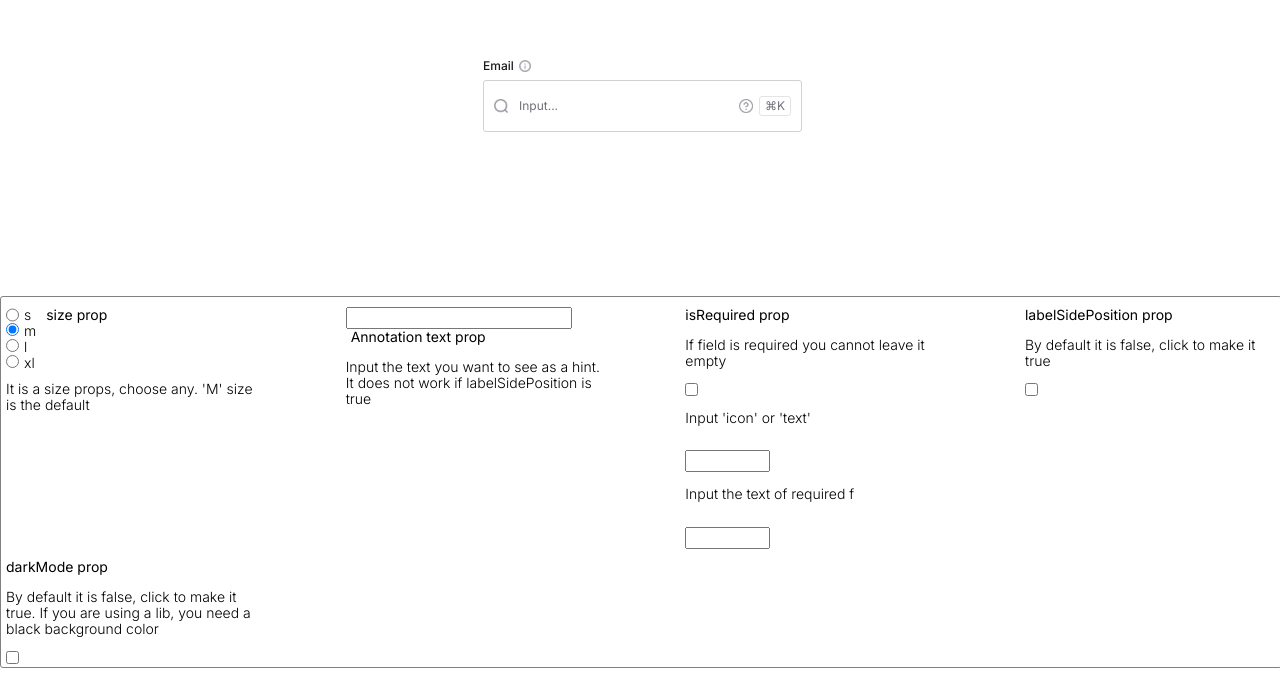
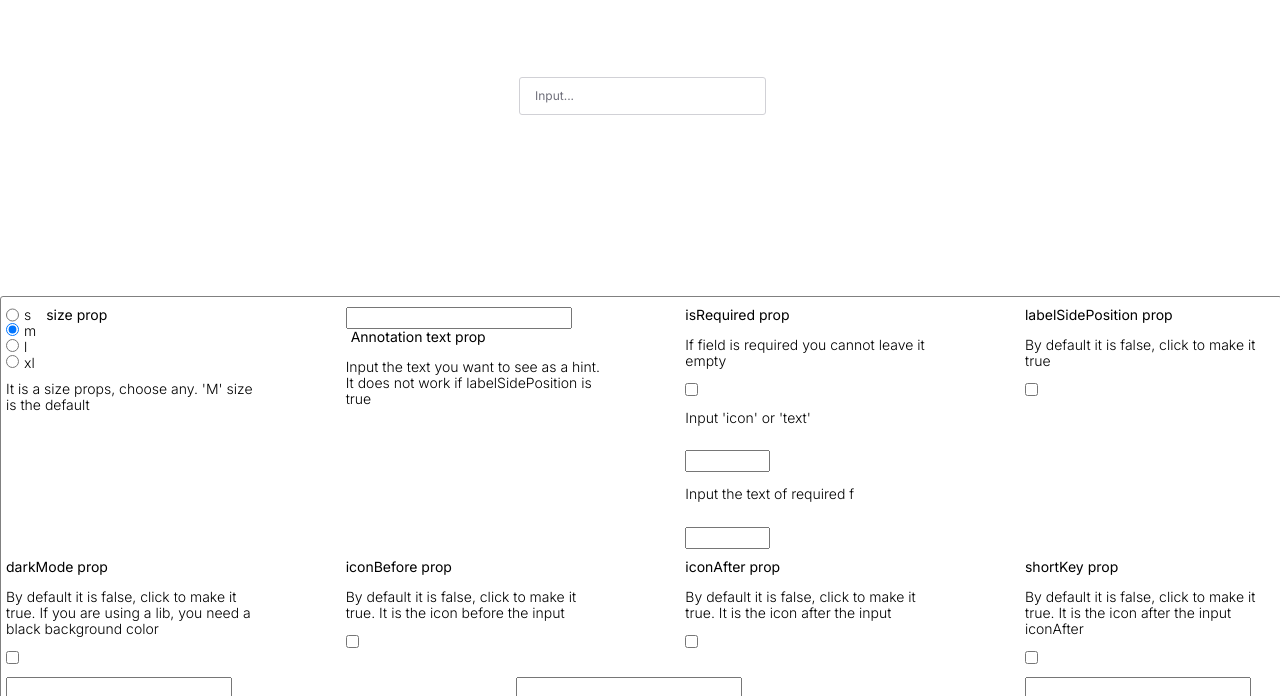
Before and after one commit to haduigon/test-task-lisapet, a React (Create React App) app: page / in a window 1280 px wide. Shown: the part 104-800 px from the top of the page. Built offline with nearby package versions, Linux system fonts and the light colour scheme.

Commit message:
fixed issue with popUps

```diff
--- a/src/App.tsx
+++ b/src/App.tsx
@@ -20,12 +20,8 @@ const defaultState = {
   },
   label: "",
   type: "",
-  showPopUpInfo: false,
-  showPopUpQuestion: false,
   popUpText: "",
   questionText: "",
-  value: "",
-  hasError: false,
   labelSidePosition: false,
   disabled: false,
   darkMode: false,
@@ -79,18 +75,19 @@ function App() {
       >
         <InputGroup
           type={props.type}
-          label="Email"
+          label={props.label}
           annotation={props.annotation}
           size={props.size as "m" | "s" | "l" | "xl"}
           isRequired={props.isRequired}
           onChange={(event) => handleChange(event)}
-          popUpText="This is a tooltip"
-          iconBefore={true}
-          iconAfter={true}
-          shortKey={true}
+          popUpText={props.popUpText}
+          iconBefore={props.iconBefore}
+          iconAfter={props.iconAfter}
+          shortKey={props.shortKey}
           disabled={props.disabled}
           darkMode={props.darkMode}
           labelSidePosition={props.labelSidePosition}
+          questionText={props.questionText}
         />
       </div>
       {/* </div> */}
@@ -227,7 +224,86 @@ function App() {
           </div>
         </div>
 
+        <div className="mt-10 ml-5 ww">
+          <div className="iconBefore">
+            <strong className="">iconBefore prop</strong>
+            <p>By default it is false, click to make it true. It is the icon before the input</p>
+            <input
+              type="checkbox"
+              name="iconBefore"
+              onChange={(event) => handleProps(event)}
+              className="small"
+            />
+          </div>
+        </div>
 
+        <div className="mt-10 ml-5 ww">
+          <div className="iconAfter">
+            <strong className="">iconAfter prop</strong>
+            <p>By default it is false, click to make it true. It is the icon after the input</p>
+            <input
+              type="checkbox"
+              name="iconAfter"
+              onChange={(event) => handleProps(event)}
+              className="small"
+            />
+          </div>
+        </div>
+
+        <div className="mt-10 ml-5 ww">
+          <div className="shortKey">
+            <strong className="">shortKey prop</strong>
+            <p>By default it is false, click to make it true. It is the icon after the input iconAfter</p>
+            <input
+              type="checkbox"
+              name="shortKey"
+              onChange={(event) => handleProps(event)}
+              className="small"
+            />
+          </div>
+        </div>
+
+        <div className="mt-10 ml-5 ww">
+          <input
+            type="text"
+            id="label"
+            name="label"
+            value={props.label}
+            onChange={(event) => handleProps(event)}
+          />
+          <label htmlFor="label" className="mt-10">
+            <strong className="ml-5">Label text prop</strong>
+            <p> Input the text you want to see as a label on top or left.</p>
+          </label>
+        </div>
+
+        <div className="mt-10 ml-5 ww">
+          <input
+            type="text"
+            id="popUpText"
+            name="popUpText"
+            value={props.popUpText}
+            onChange={(event) => handleProps(event)}
+          />
+          <label htmlFor="popUpText" className="mt-10">
+            <strong className="ml-5">InfoIcon text prop</strong>
+            <p> Input the text you want to see as a hit of infoIcon. Leave it empty if dont want to see the icon at all</p>
+          </label>
+        </div>
+
+        <div className="mt-10 ml-5 ww">
+          <input
+            type="text"
+            id="questionText"
+            name="questionText"
+            value={props.questionText}
+            onChange={(event) => handleProps(event)}
+          />
+          <label htmlFor="questionText" className="mt-10">
+            <strong className="ml-5">questionText text prop</strong>
+            <p>If you have iconAfter props true, this propperty allows you to input a pop up text for the icon</p>
+          </label>
+        </div>
 
 
       </div>
--- a/src/AppStateContext/AppStateContext.tsx
+++ b/src/AppStateContext/AppStateContext.tsx
@@ -28,6 +28,7 @@ interface App {
   labelSidePosition: boolean,
   disabled: boolean,
   darkMode: boolean,
+  // infoIcon: boolean,
   onChange: (data: React.ChangeEvent<HTMLInputElement>) => void,
   onChangeIconBefore: (data: React.ChangeEvent<HTMLInputElement>) => void,
   onChangeIconAfter: (data: React.ChangeEvent<HTMLInputElement>) => void,
@@ -121,6 +122,7 @@ const initialState: State = {
     labelSidePosition: false,
     disabled: false,
     darkMode: false,
+    // infoIcon: false,
     onChange: () => { },
     onChangeIconBefore: () => {},
     onChangeIconAfter: () => {},
--- a/src/InfoIcon/InfoIcon.module.scss
+++ b/src/InfoIcon/InfoIcon.module.scss
@@ -2,3 +2,7 @@
   width: 12px;
   height: 12px;
 }
+
+.box {
+  position: relative;
+}
--- a/src/InfoIcon/InfoIcon.tsx
+++ b/src/InfoIcon/InfoIcon.tsx
@@ -11,8 +11,8 @@ const InfoIcon = () => {
   const {state, dispatch} = useContext(AppStateContext)
 
   return (
-    <div className={`centered-flex ml-5 `}>
-      {state.showPopUpInfo && <PopUp />}
+    <div className={`centered-flex ml-5 ${styles.box}`}>
+      {state.showPopUpInfo && <PopUp text={state.popUpText} />}
         <img
         src={state.darkMode ? infoIconDark : infoIcon}
         alt='info-icon'
--- a/src/PopUp/PopUp.module.scss
+++ b/src/PopUp/PopUp.module.scss
@@ -1,7 +1,3 @@
-.container {
-  position: relative;
-}
-
 .box {
   position: absolute;
   display: flex;
@@ -9,18 +5,17 @@
   align-items: center;
   margin: 0;
   font-family: Inter, sans-serif;
-  // top: 5px;
-  width: max-content;
+  width: 10%;
 }
 
 .boxInfo {
   top: -55px;
-  left: -33px;
+  left: 5px;
 }
 
 .boxQuestion {
-  top: -45px;
-  left: -32px;
+  top: -30px;
+  left: 5px;
 }
 
 .tooltip {
--- a/src/PopUp/PopUp.tsx
+++ b/src/PopUp/PopUp.tsx
@@ -3,16 +3,20 @@ import styles from './PopUp.module.scss';
 import { AppStateContext } from '../AppStateContext/AppStateContext';
 import classNames from 'classnames';
 
-const PopUp = () => {
+type Props = {
+  text?: string,
+}
+
+const PopUp: React.FC<Props> = ({ text }) => {
   const { state } = useContext(AppStateContext);
 
   return (
-    <div className={styles.container}>
+    <div>
       <div className={classNames(styles.box, {
       [styles.boxQuestion]: state.showPopUpQuestion,
       [styles.boxInfo]: state.showPopUpInfo
     })}>
-      <div className={styles.tooltip}>{state.popUpText}</div>
+      <div className={styles.tooltip}>{text}</div>
     </div>
     </div>
   )
--- a/src/QuestionIcon/QuestionIcon.module.scss
+++ b/src/QuestionIcon/QuestionIcon.module.scss
@@ -4,3 +4,7 @@
   margin-top: 10px;
   margin-bottom: 10px;
 }
+
+.box {
+  position: relative;
+}
--- a/src/QuestionIcon/QuestionIcon.tsx
+++ b/src/QuestionIcon/QuestionIcon.tsx
@@ -10,15 +10,15 @@ const QuestionIcon = () => {
   const chooseIcon = useQuestionIqonHook('question')
 
   return (
-    <>
-      {state.showPopUpQuestion && <PopUp />}
+    <div className={styles.box}>
+      {state.showPopUpQuestion && <PopUp text={state.questionText} />}
       <img
         src={chooseIcon()}
         className={styles.questionIcon}
         onMouseOver={() => dispatch({ type: ACTIONS.SET_SHOW_POPUP_QUESTION, payload: true })}
         onMouseOut={() => dispatch({ type: ACTIONS.SET_SHOW_POPUP_QUESTION, payload: false })}
       />
-    </>
+    </div>
   )
 }
 
```
